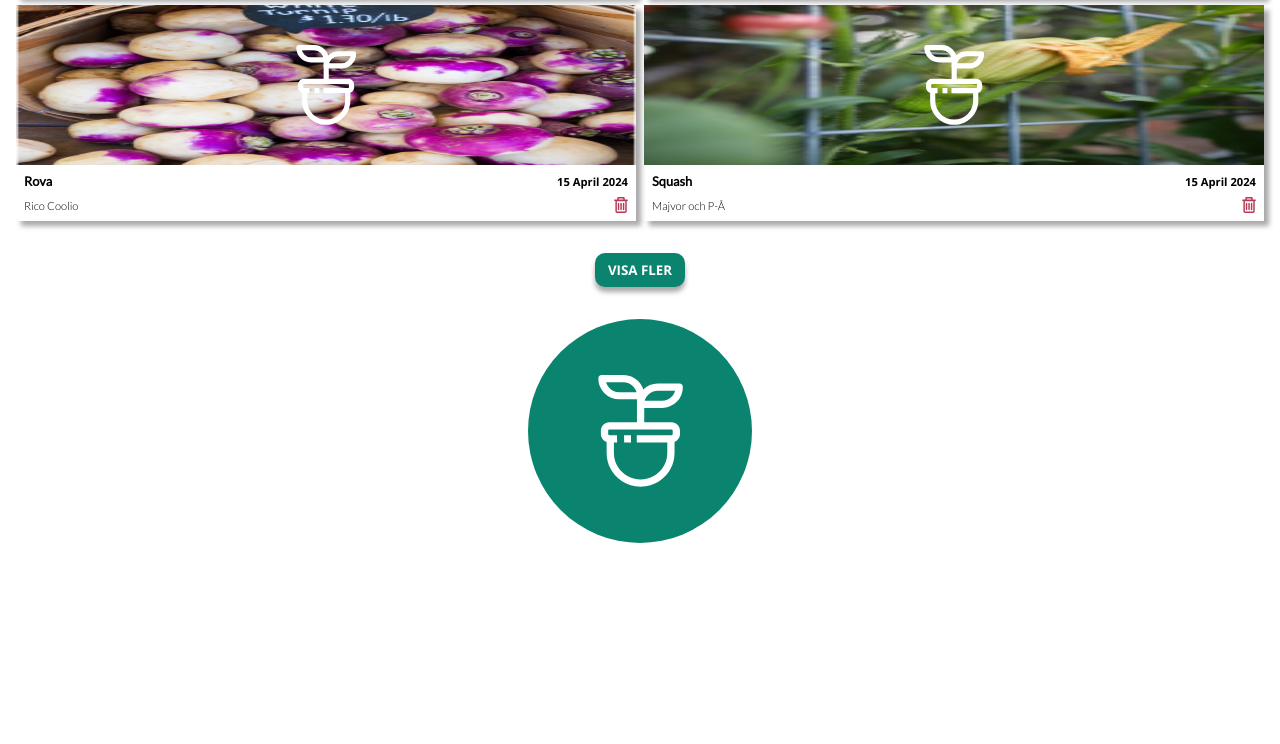
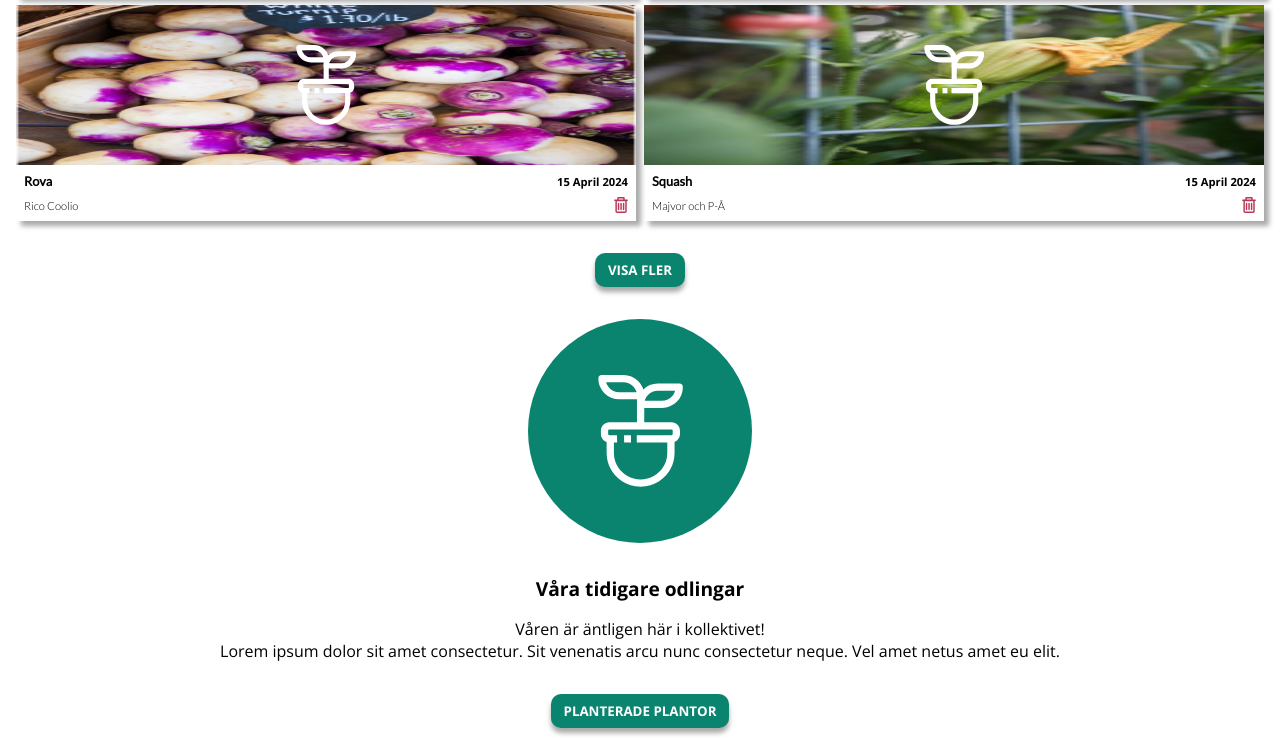
Before and after one commit to JonatanDrysen/lexicon-HTMLCSS-planned-planthood, a website: page src/index.html in a window 1280 px wide. Shown: the part 2581-3325 px from the top of the page. Before the commit the page ends 3140 px from the top, so only its background shows below. Drawn offline with nearby package versions, Linux system fonts and the light colour scheme.

Commit message:
add text-area & button to pre-footer

```diff
--- a/src/index.html
+++ b/src/index.html
@@ -218,7 +218,18 @@
                         >
                     </div>
                 </div>
-
+                <div class="text--area__container">
+                    <h2 class="text--area__header">Våra tidigare odlingar</h2>
+                    <p class="text--area__text">
+                        Våren är äntligen här i kollektivet! <br />
+                        Lorem ipsum dolor sit amet consectetur.
+                        Sit venenatis arcu nunc consectetur neque.
+                        Vel amet netus amet eu elit.
+                    </p>
+                </div>
+                <div class="teal--button__container">
+                    <button class="teal--button__button">PLANTERADE PLANTOR</button>
+                </div>
             </section>
         </main>
     </body>
```
